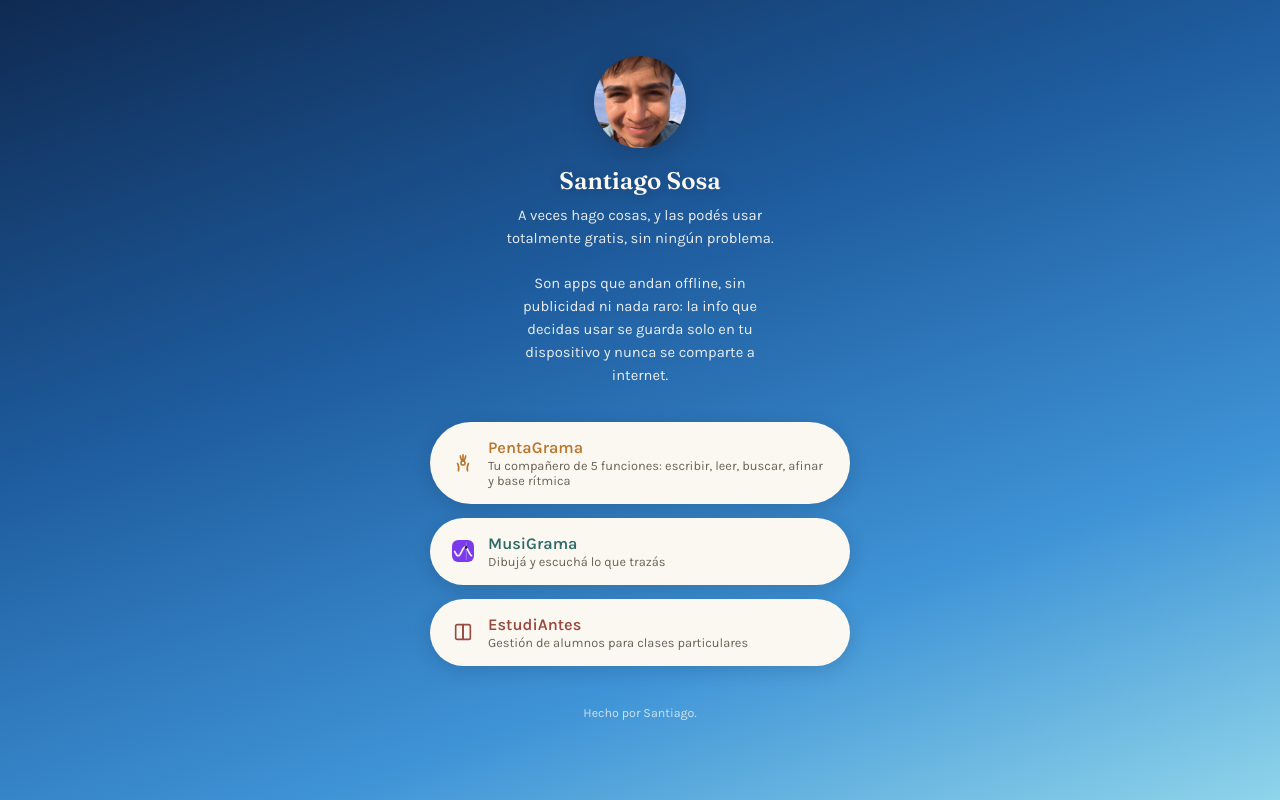
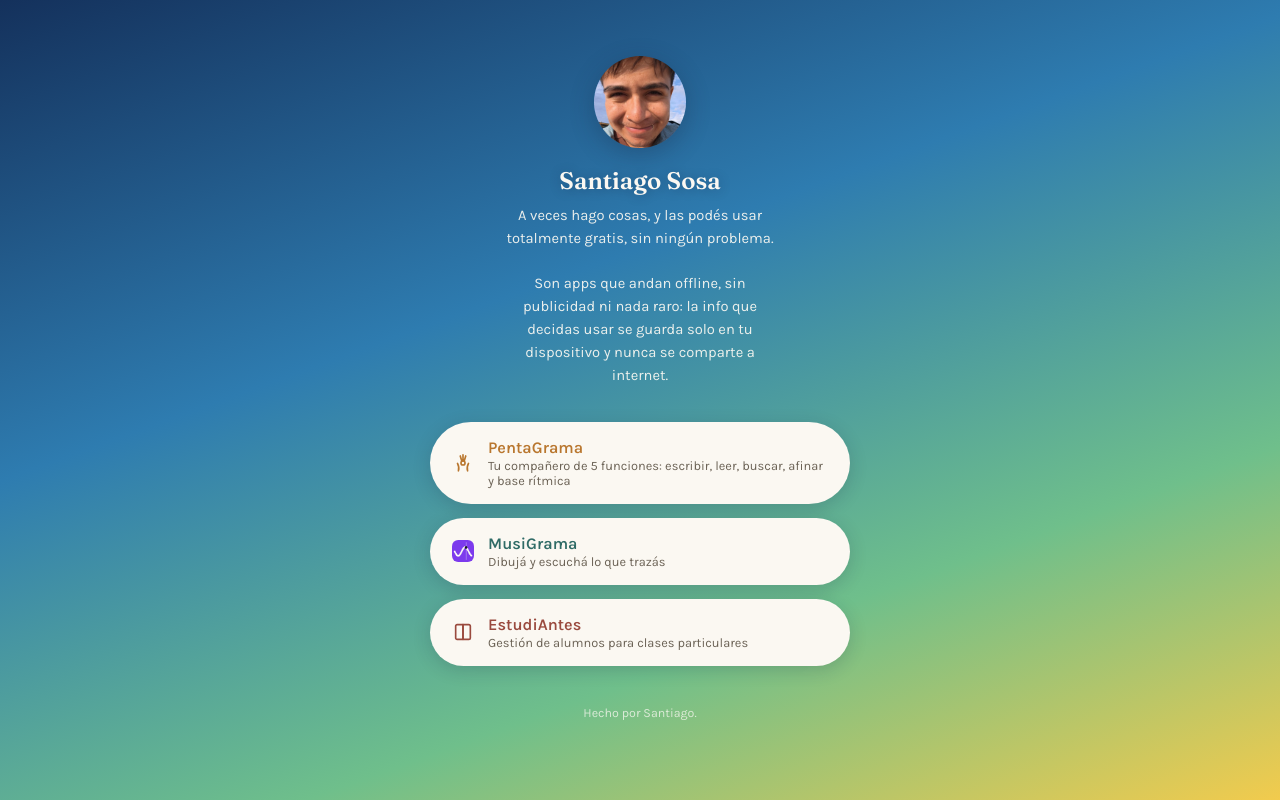
Before and after one commit to jsantiago00/jsantiago00.github.io, a plain HTML site: page index.html in a window 1280 px wide. Drawn offline with Linux system fonts and the light colour scheme.

Commit message:
Add yellow to bottom-right of background gradient
Co-Authored-By: Claude Sonnet 5 <noreply@anthropic.com>

```diff
--- a/index.html
+++ b/index.html
@@ -27,7 +27,7 @@
     padding: 56px 20px 48px;
     font-family: 'Karla', sans-serif;
     color: var(--ink);
-    background: linear-gradient(160deg, #0F2A52 0%, #1E5C9E 38%, #3E93D6 72%, #8FD4EA 100%);
+    background: linear-gradient(160deg, #14315C 0%, #2E7CB0 38%, #6FBF8B 72%, #F2CB4D 100%);
     background-attachment: fixed;
   }
 
```
